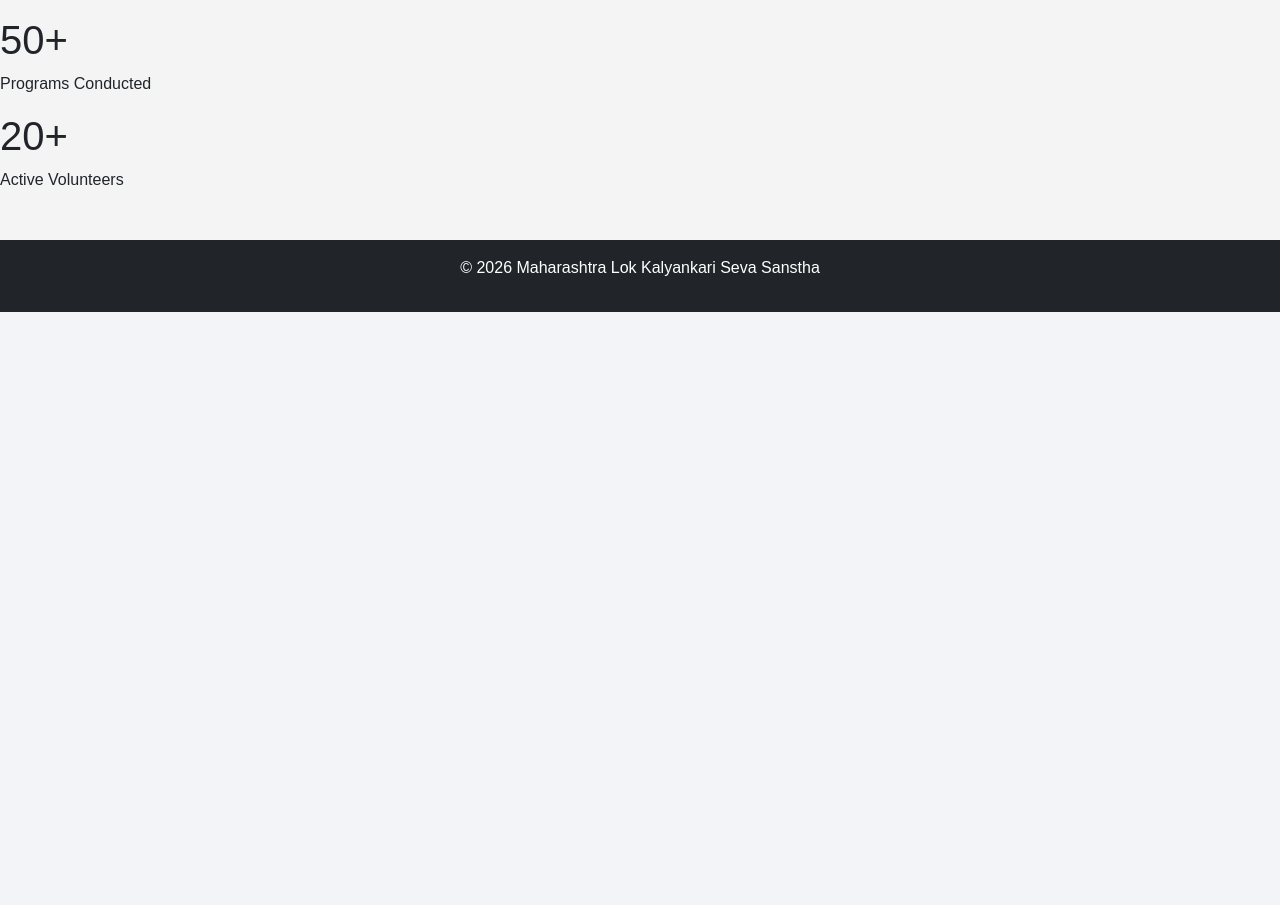
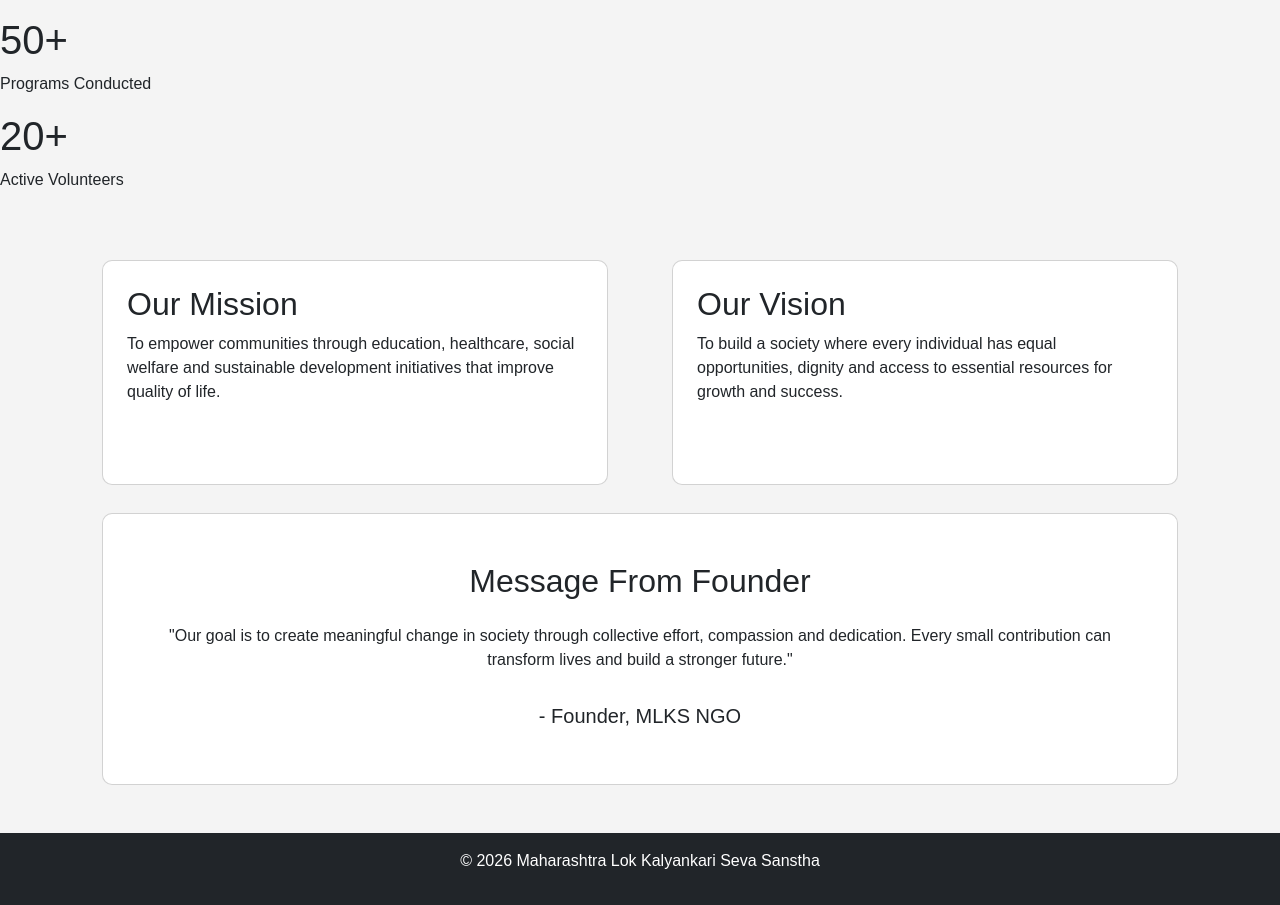
Before and after one commit to sarthakakkalkote-tech/mlks-ngo-website, a Flask app: page / in a window 1280 px wide. Shown: the part 918-1823 px from the top of the page. Before the commit the page ends 1230 px from the top, so only its background shows below. Run offline with Flask 3, Linux system fonts and the light colour scheme.

Commit message:
Added Mission Vision Founder sections

```diff
--- a/static/style.css
+++ b/static/style.css
@@ -90,4 +90,11 @@ footer{
 .impact-box h1{
     color:#0d6efd;
 }
+.card{
+    transition: 0.3s;
 }
+
+.card:hover{
+    transform: translateY(-5px);
+}
+}
--- a/templates/home.html
+++ b/templates/home.html
@@ -184,6 +184,67 @@
 
 </section>
 
+<section class="container my-5">
+
+    <div class="row">
+
+        <div class="col-md-6">
+
+            <div class="card p-4 h-100">
+
+                <h2>Our Mission</h2>
+
+                <p>
+                    To empower communities through education,
+                    healthcare, social welfare and sustainable
+                    development initiatives that improve quality of life.
+                </p>
+
+            </div>
+
+        </div>
+
+        <div class="col-md-6">
+
+            <div class="card p-4 h-100">
+
+                <h2>Our Vision</h2>
+
+                <p>
+                    To build a society where every individual
+                    has equal opportunities, dignity and access
+                    to essential resources for growth and success.
+                </p>
+
+            </div>
+
+        </div>
+
+    </div>
+
+</section>
+
+<section class="container my-5">
+
+    <div class="card p-5 text-center">
+
+        <h2>Message From Founder</h2>
+
+        <p class="mt-3">
+            "Our goal is to create meaningful change in society
+            through collective effort, compassion and dedication.
+            Every small contribution can transform lives and build
+            a stronger future."
+        </p>
+
+        <h5 class="mt-3">
+            - Founder, MLKS NGO
+        </h5>
+
+    </div>
+
+</section>
+
 <!-- FOOTER -->
 
 <footer class="bg-dark text-white text-center p-3 mt-5">
```
